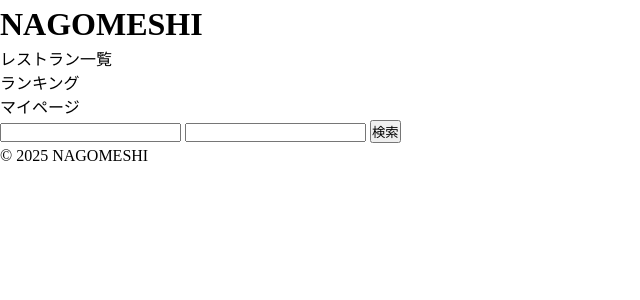
After one commit to Yanan2236/nagoyameshi, a Django app: template base/templates/base/top/top.html in a window 1280 px wide. The commit adds this page. Shown: the top 300 px of the page, without its empty margins (0-640 px from the left). Run offline with Django 5.2, Linux system fonts and the light colour scheme; the template is opened without the code that fills it, so the values that code supplies are empty, except form fields; tables that the repository leaves empty hold one stand-in row (values such as "Sample post"); form fields are guessed from the names that the template uses.

Commit message:
feat: add top page template skeleton and set up URL routing

```diff
--- /dev/null
+++ b/base/templates/base/top/top.html
@@ -0,0 +1,9 @@
+{% extends 'base.html' %}
+
+{% block main %}
+<form action="{% url 'restaurant_list' %}" method="get">
+    {{ form.ward }}
+    {{ form.genre }}
+    <button type="submit">検索</button>
+</form>
+{% endblock %}
--- /dev/null
+++ b/base/urls/top.py
@@ -0,0 +1,6 @@
+from django.urls import path
+from base.views.top.top import TopView
+
+urlpatterns = [
+    path("", TopView.as_view(), name="top"),
+]
--- a/config/urls.py
+++ b/config/urls.py
@@ -20,6 +20,6 @@ from django.views.generic import RedirectView
 
 urlpatterns = [
     path('admin/', admin.site.urls),
-    path("", RedirectView.as_view(url="/restaurants/")),
+    path("", include("base.urls.top")),
     path("restaurants/", include("base.urls.restaurants"))
 ]
--- /dev/null
+++ b/static/css/reset.css
@@ -0,0 +1,29 @@
+/* すべての要素と疑似要素の余白・パディングをリセット */
+*, *::before, *::after {
+    margin: 0;
+    padding: 0;
+    box-sizing: border-box;
+}
+
+/* 画像は親幅に合わせて縮む */
+img {
+    max-width: 100%;
+    height: auto;
+    display: block;
+}
+
+/* リンクの下線を消す（必要なら後で追加） */
+a {
+    text-decoration: none;
+    color: inherit;
+}
+
+/* リスト記号を消す */
+ul, ol {
+    list-style: none;
+}
+
+/* デフォルトのフォント設定（必要なら後で上書き） */
+body {
+    line-height: 1.5;
+}
--- a/templates/base.html
+++ b/templates/base.html
@@ -7,7 +7,8 @@
     <title>{% block title %}NAGOMESHI{% endblock %}</title>
 
     {% load static %}
-    <link rel="stylesheet" href="{% static 'css/style.css' %}">
+    <link rel="stylesheet" href="{% static 'css/reset.css' %}">
+    <link rel="stylesheet" href="{% static 'css/base.css' %}">
 </head>
 
 <body>
```
Also changed, not shown: base/views/top/top.py (added, +10 -0 lines), base/views/top/__init__.py (added), static/css/base.css (added), static/css/components/button.css (added), static/css/components/pagination.css (added), static/css/pages/list.css (added).
